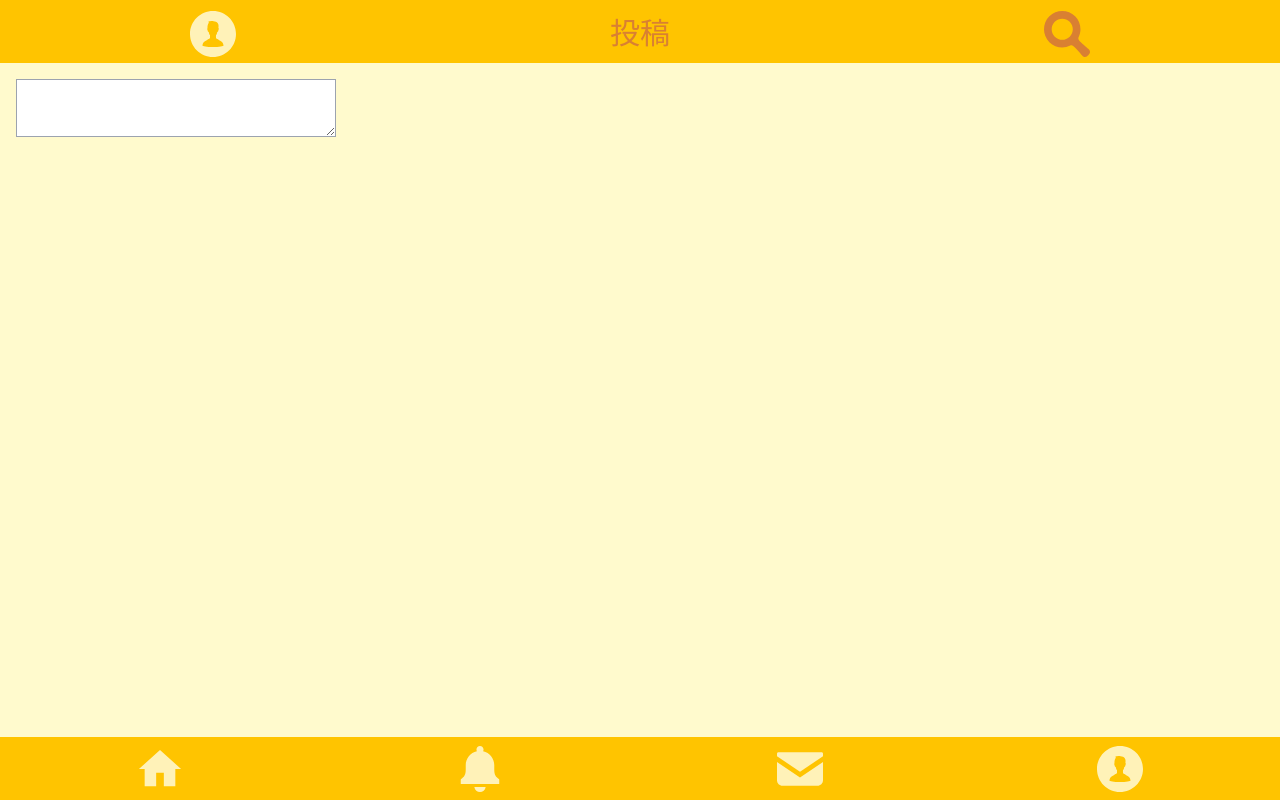
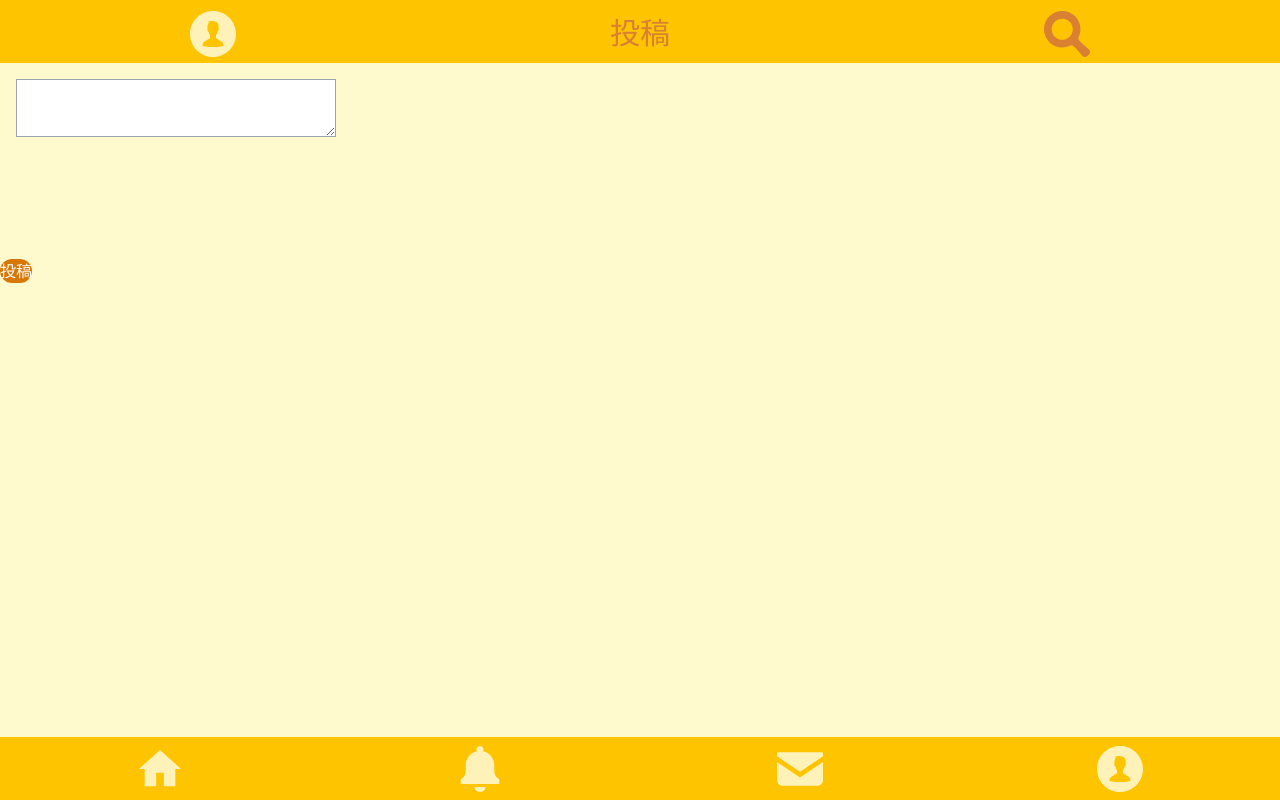
Before and after one commit to namosuke/MyFontSNS, a React (Create React App) app: page /post in a window 1280 px wide. Built offline with nearby package versions, Linux system fonts and the light colour scheme.

Commit message:
canvas fixed, tailwind jit enabled

```diff
--- a/package.json
+++ b/package.json
@@ -41,7 +41,7 @@
   "dependencies": {
     "@craco/craco": "^6.0.0",
     "@material-ui/core": "^4.11.4",
-    "@tailwindcss/postcss7-compat": "^2.0.2",
+    "@tailwindcss/postcss7-compat": "npm:@tailwindcss/postcss7-compat",
     "@testing-library/jest-dom": "^5.11.4",
     "@testing-library/react": "^11.1.0",
     "@testing-library/user-event": "^12.1.10",
--- a/public/seeds/posts.json
+++ b/public/seeds/posts.json
@@ -6,7 +6,7 @@
       "screen_id": "ural"
     },
     "id": 0,
-    "text": "  オハイオ州\nイオ～"
+    "text": "Hallo, ich heiße Ural. Schönes Wochenende!"
   },
   {
     "user": {
@@ -15,7 +15,7 @@
       "screen_id": "yuria"
     },
     "id": 1,
-    "text": "  今学期反省点多すぎて辛い"
+    "text": "今学期反省点多すぎて辛い"
   },
   {
     "user": {
@@ -24,7 +24,7 @@
       "screen_id": "sachiko"
     },
     "id": 2,
-    "text": "  絶鬼しました\nイオ～"
+    "text": "絶鬼しました\nイオ～"
   },
   {
     "user": {
@@ -33,7 +33,7 @@
       "screen_id": "ural"
     },
     "id": 3,
-    "text": "  PHP\n何もわからねぇ"
+    "text": "PHP何もわからない"
   },
   {
     "user": {
@@ -42,7 +42,7 @@
       "screen_id": "ural"
     },
     "id": 4,
-    "text": "  オハイオ州\nイオ～"
+    "text": "オハイオ州\nイオ～"
   },
   {
     "user": {
--- a/src/components/postCanvas.tsx
+++ b/src/components/postCanvas.tsx
@@ -20,14 +20,12 @@ const PostCanvas = ({ text }: { text: string }) => {
     const { data: fontFile } = await axios.get("./seeds/mfsFont.json");
     const scaling = 0.5;
 
-    p.setup = () => {
-      if (postCanvasElement.current) {
-        // Ctrl + F5じゃないと反映しません
-        p.createCanvas(postCanvasElement.current.clientWidth, 200);
-      }
-      p.noLoop();
-      p5Ref.current = p;
-    };
+    // 何故かp.setupだと呼び出されない
+    if (postCanvasElement.current) {
+      p.createCanvas(postCanvasElement.current.clientWidth, 100);
+    }
+    p.noLoop();
+    p5Ref.current = p;
 
     p.draw = () => {
       p.clear();
--- a/src/views/Createpost.tsx
+++ b/src/views/Createpost.tsx
@@ -1,36 +1,9 @@
 /* eslint-disable max-len */
 import React, { useState } from "react";
-import { useFont } from "../util/fetch";
 import PostCanvas from "../components/postCanvas";
-
-/* const Createpost = () => {
-  const font = useFont();
-  console.log(font);
-  const [textarea, setTextarea] = useState('');
-  const canvasRef = useRef<HTMLCanvasElement>(null);
-  const canvas = canvasRef.current!;
-  if (font) {
-    for (let i = 0; i < textarea.length; i += 1) {
-      console.log(font.data[textarea[i]]);
-    }
-  }
-  return (
-    <>
-      <textarea value={textarea} onChange={(e) => setTextarea(e.target.value)} className="m-4 text-base p-1 border border-gray-400 w-80" />
-      <canvas ref={canvasRef} className="w-full h-full" />
-    </>
-  );
-};
-*/
 
 const Createpost = () => {
   const [textarea, setTextarea] = useState("");
-  /* const font = useFont();
-  if (font) {
-    for (let i = 0; i < textarea.length; i += 1) {
-      console.log(font.data[textarea[i]]);
-    }
-  } */
   return (
     <>
       <textarea
@@ -39,6 +12,12 @@ const Createpost = () => {
         className="m-4 text-base p-1 border border-gray-400 w-80"
       />
       <PostCanvas text={textarea} />
+      <button
+        type="button"
+        className="w-max h-max bg-yellow-600 rounded-full text-[#fff]"
+      >
+        投稿
+      </button>
     </>
   );
 };
--- a/src/views/Timeline.tsx
+++ b/src/views/Timeline.tsx
@@ -11,7 +11,7 @@ const Timeline = () => {
   if (!posts) return <Loading className="load-icon" />;
 
   return (
-    <>
+    <div className="pb-20">
       {posts.map((post) => (
         <Post post={post} key={post.id} />
       ))}
@@ -20,7 +20,7 @@ const Timeline = () => {
           <img src={setFontLinkIcon} alt="A link to set font" />
         </Link>
       </div>
-    </>
+    </div>
   );
 };
 
--- a/tailwind.config.js
+++ b/tailwind.config.js
@@ -1,4 +1,5 @@
 module.exports = {
+  mode: "jit",
   purge: ["./src/**/*.{js,jsx,ts,tsx}", "./public/index.html"],
   darkMode: false, // or 'media' or 'class'
   theme: {
```
Also changed, not shown: 1 other file (tests, documents, lock files or other folders).
